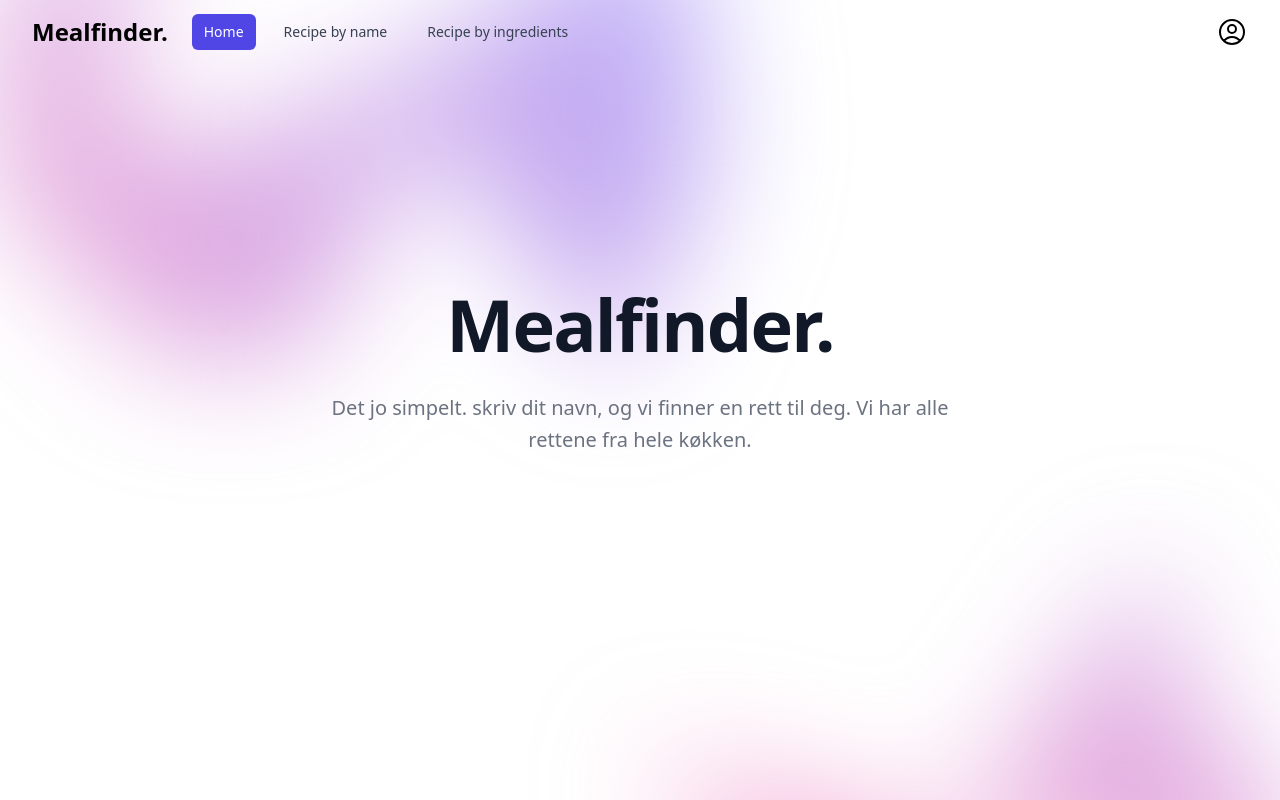
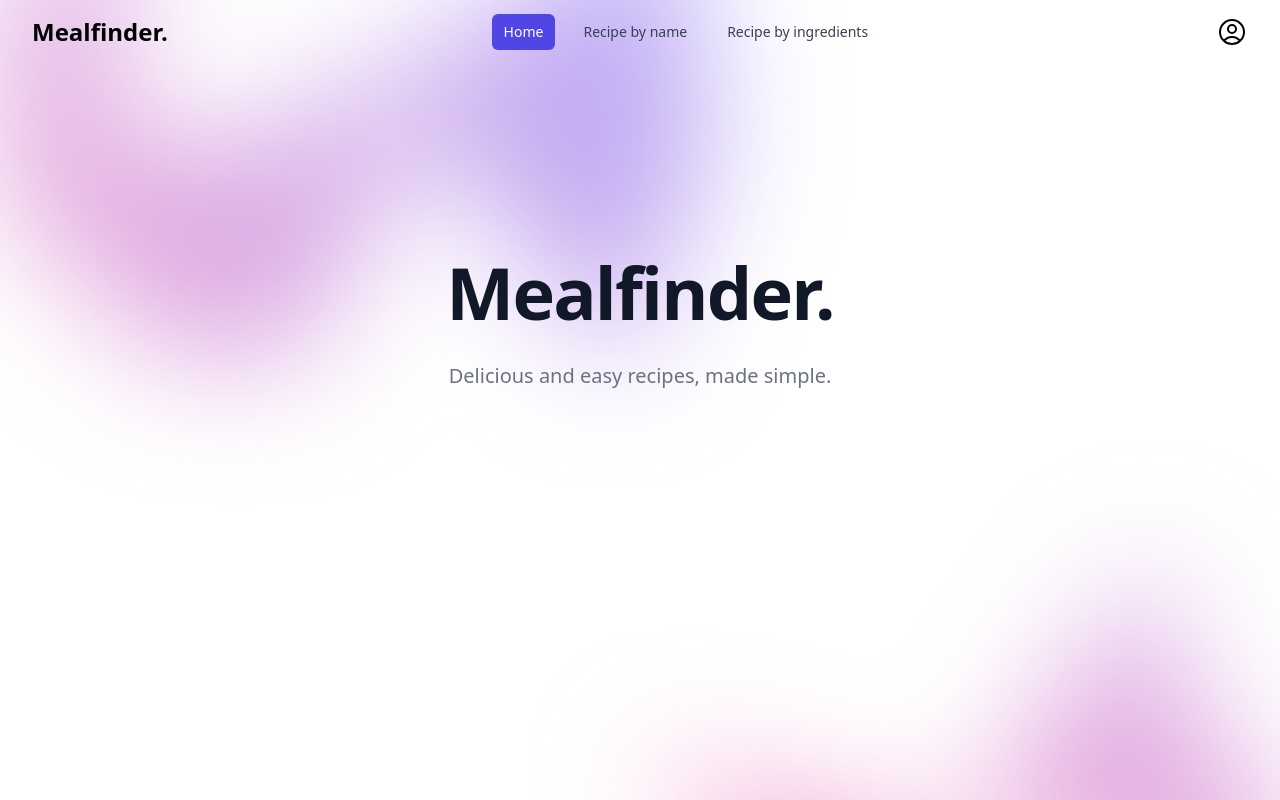
Before and after one commit to 3-Semester-Organisation/ChristoffersIde-Frontend, a React (Vite) app: page / in a window 1280 px wide. Shown: the top 800 px of the page. Built offline with nearby package versions, Linux system fonts and the light colour scheme.

Commit message:
more ui coolifying

```diff
--- a/src/components/HomePage.jsx
+++ b/src/components/HomePage.jsx
@@ -1,17 +1,27 @@
+import React, { useEffect } from "react";
 import Backdrop from "./backdrop/Backdrop";
 
 export default function HomePage() {
+
+  useEffect(() => {
+    const fadeInElements = document.querySelectorAll(".fade-in");
+    fadeInElements.forEach((element) => {
+      setTimeout(() => {
+        element.classList.add("visible");
+      }, 100); // Adding a slight delay to ensure the elements are rendered before adding the class
+    });
+  }, []);
+
   return (
     <>
       <Backdrop />
-      <div className="mx-auto max-w-2xl py-32 sm:py-48 lg:py-56">
+      <div className="mx-auto max-w-2xl py-32 sm:py-48 lg:py-30">
         <div className="text-center">
-          <h1 className="text-balance text-5xl font-semibold tracking-tight text-gray-900 sm:text-7xl">
+          <h1 className="text-balance text-5xl font-semibold tracking-tight text-gray-900 sm:text-7xl fade-in">
             Mealfinder.
           </h1>
-          <p className="mt-8 text-pretty text-lg font-medium text-gray-500 sm:text-xl/8">
-            Det jo simpelt. skriv dit navn, og vi finner en rett til deg. Vi har
-            alle rettene fra hele køkken.
+          <p className="mt-8 text-pretty text-lg font-medium text-gray-500 sm:text-xl/8 fade-in">
+            Delicious and easy recipes, made simple.
           </p>
         </div>
       </div>
--- a/src/components/Navbar.jsx
+++ b/src/components/Navbar.jsx
@@ -20,7 +20,7 @@ export default function Navbar() {
       <div className="mx-auto max-w-7xl px-2 sm:px-6 lg:px-8">
         <div className="relative flex h-16 items-center justify-between">
           <div className="absolute inset-y-0 left-0 flex items-center sm:hidden">
-            <Disclosure.Button className="group relative inline-flex items-center justify-center rounded-md p-2 text-gray-400 hover:bg-gray-700 hover:text-white focus:outline-none focus:ring-2 focus:ring-inset focus:ring-white">
+            <Disclosure.Button className="group relative inline-flex items-center justify-center rounded-md p-2 text-gray-800 hover:bg-indigo-600 hover:text-white focus:outline-none focus:ring-2 focus:ring-inset focus:ring-white">
               <span className="sr-only">Open main menu</span>
               <Bars3Icon aria-hidden="true" className="block h-6 w-6 group-data-[open]:hidden" />
               <XMarkIcon aria-hidden="true" className="hidden h-6 w-6 group-data-[open]:block" />
@@ -30,8 +30,8 @@ export default function Navbar() {
             <div className="flex flex-shrink-0 items-center">
                 <NavLink key="Home" to="/" className="font-semibold text-2xl" >Mealfinder.</NavLink>
             </div>
-            <div className="hidden sm:ml-6 sm:block">
-              <div className="flex space-x-4">
+            <div className="hidden sm:ml-6 sm:block flex-1">
+              <div className="flex justify-center space-x-4">
                 {navigation.map((item) => (
                   <NavLink
                     key={item.name}
@@ -102,7 +102,7 @@ export default function Navbar() {
               to={item.to}
               className={({ isActive }) =>
                 classNames(
-                  isActive ? 'bg-gray-900 text-white' : 'text-gray-300 hover:bg-gray-700 hover:text-white',
+                  isActive ? 'bg-indigo-600 text-white' : 'text-gray-700 hover:bg-indigo-600 hover:text-white',
                   'block rounded-md px-3 py-2 text-base font-medium'
                 )
               }
--- a/src/components/NotFoundPage.jsx
+++ b/src/components/NotFoundPage.jsx
@@ -1,12 +1,16 @@
 import { Link } from "react-router-dom";
+import Backdrop from "./backdrop/Backdrop";
 
 export default function NotFoundPage() {
     return (
+        <>
+        <Backdrop />
         <div>404 Not Found
             <br/>
             {/*Links back to homepage, does not do a complete page reload, that would happen if <a><a/> was used*/}
             <Link to="/">Home</Link>
 
         </div>
+        </>
     )
 }
--- a/src/components/recipebyingredients/Checkbox.jsx
+++ b/src/components/recipebyingredients/Checkbox.jsx
@@ -3,9 +3,9 @@ import React, {useState} from "react";
 export default function Checkbox({ handleCheckbox, dietaryLimitations }) {
 
   return (
-    <>
+    <div className="flex flex-wrop justify-center sm:justify-start">
         {Object.keys(dietaryLimitations).map((key) => (
-          <label key={key} className="ms-2 text-sm font-medium text-gray-900 p-4">
+          <label key={key} className="w-full sm:w-auto sm:mr-4 mb-2 sm:mb-0 text-sm flex items-center font-medium text-gray-900 p-4">
             <input
               className="w-4 h-4 mr-2 text-blue-600 bg-gray-100 border-gray-300 rounded focus:ring-blue-500"
               type="checkbox"
@@ -16,6 +16,6 @@ export default function Checkbox({ handleCheckbox, dietaryLimitations }) {
             {key}
           </label>
         ))}
-    </>
+    </div>
   );
 }
--- a/src/components/recipebyingredients/RecipeByIngredientAndDietaryLimitations.jsx
+++ b/src/components/recipebyingredients/RecipeByIngredientAndDietaryLimitations.jsx
@@ -76,13 +76,7 @@ export default function RecipeByIngredientAndDietaryLimitations() {
           <IngredientList className="" ingredients={ingredients} />
         </div>
 
-        <div className="container mx-auto p-4">
-          <div className={`fade-in ${visible ? "visible" : ""}`}>
-            <Response data={recipe} />
-          </div>
-        </div>
-
-        <div>
+        <div className="mt-10">
           <button
             onClick={handleSubmit}
             className=" ml-2 mt-4 cursor-pointer rounded-md bg-indigo-600 px-3.5 py-2.5 text-sm font-semibold text-white shadow-sm hover:bg-indigo-500"
@@ -91,6 +85,14 @@ export default function RecipeByIngredientAndDietaryLimitations() {
             {loading ? <Bars height="20px" width="46px" /> : "Submit"}
           </button>
         </div>
+
+        <div className="mt-10">
+          <div className={`fade-in ${visible ? "visible" : ""}`}>
+            <Response data={recipe} />
+          </div>
+        </div>
+
+
       </div>
     </>
   );
--- a/src/components/recipebyname/Response.jsx
+++ b/src/components/recipebyname/Response.jsx
@@ -25,13 +25,13 @@ export default function Response({ data }) { // modtager data fra parent compone
       </div>
       <div className="w-3/5" >
       <h2 className="text-2xl font-bold mb-5">Fremgangsmåde:</h2>
-      <ol className="list-decimal list-inside">
+      <ul className="list-decimal list-inside">
         {data.instructions.map((instruction, index) => (
           <li className="p-2" key={index}>
             {instruction}
           </li>
         ))}
-      </ol>
+      </ul>
       </div>
       </div>
     </div>
```
Also changed, not shown: src/index.css (indentation only).
